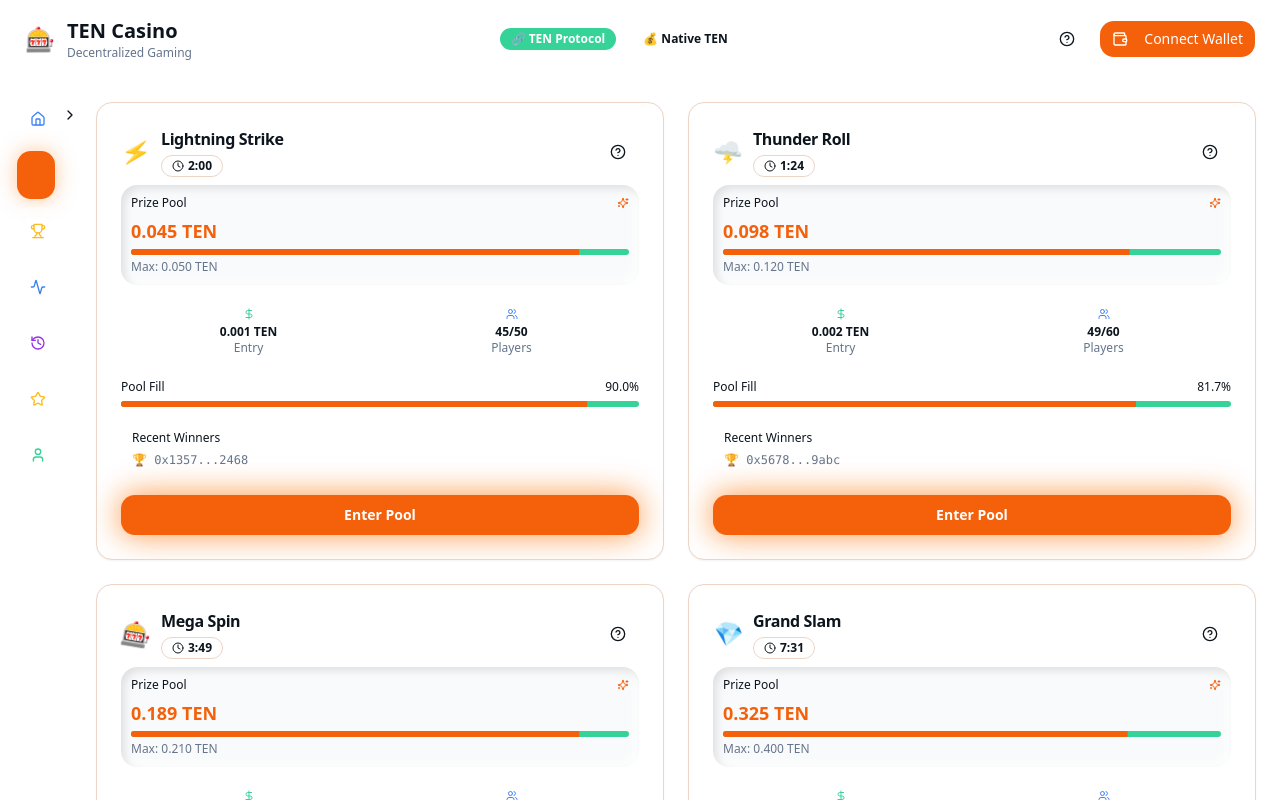
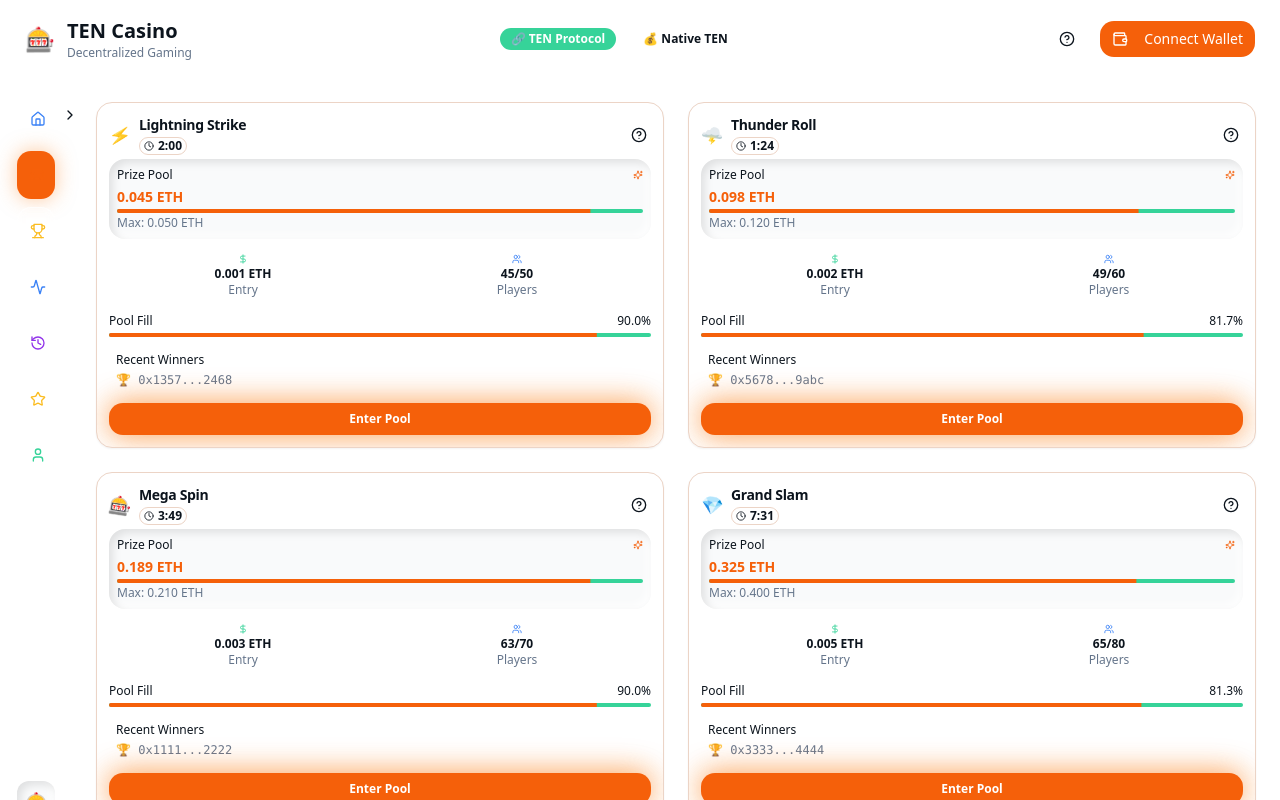
Before and after one commit to somuchrekt/ten-sparkle-casino, a React (Vite) app: page /casino in a window 1280 px wide. Shown: the top 800 px of the page. Built offline with nearby package versions, Linux system fonts and the light colour scheme.

Commit message:
Fix guide modal and pool card styling
- Fixed the "Next" button functionality in the casino guide modal.
- Made casino page pool cards more compact, matching the style of the winners page.
- Changed the currency for pool entry from TEN to ETH.

```diff
--- a/src/components/casino/GuideModal.tsx
+++ b/src/components/casino/GuideModal.tsx
@@ -129,11 +129,11 @@ const GuideModal = ({ open, onClose }: GuideModalProps) => {
               <div className="grid grid-cols-3 gap-2 text-sm">
                 <div>
                   <div className="text-xs text-muted-foreground">Entry</div>
-                  <div className="font-semibold">0.001 TEN</div>
+                  <div className="font-semibold">0.001 ETH</div>
                 </div>
                 <div>
                   <div className="text-xs text-muted-foreground">Max Prize</div>
-                  <div className="font-semibold">0.05 TEN</div>
+                  <div className="font-semibold">0.05 ETH</div>
                 </div>
                 <div>
                   <div className="text-xs text-muted-foreground">Timer</div>
@@ -156,11 +156,11 @@ const GuideModal = ({ open, onClose }: GuideModalProps) => {
               <div className="grid grid-cols-3 gap-2 text-sm">
                 <div>
                   <div className="text-xs text-muted-foreground">Entry</div>
-                  <div className="font-semibold">0.002 TEN</div>
+                  <div className="font-semibold">0.002 ETH</div>
                 </div>
                 <div>
                   <div className="text-xs text-muted-foreground">Max Prize</div>
-                  <div className="font-semibold">0.12 TEN</div>
+                  <div className="font-semibold">0.12 ETH</div>
                 </div>
                 <div>
                   <div className="text-xs text-muted-foreground">Timer</div>
@@ -183,11 +183,11 @@ const GuideModal = ({ open, onClose }: GuideModalProps) => {
               <div className="grid grid-cols-3 gap-2 text-sm">
                 <div>
                   <div className="text-xs text-muted-foreground">Entry</div>
-                  <div className="font-semibold">0.003 TEN</div>
+                  <div className="font-semibold">0.003 ETH</div>
                 </div>
                 <div>
                   <div className="text-xs text-muted-foreground">Max Prize</div>
-                  <div className="font-semibold">0.21 TEN</div>
+                  <div className="font-semibold">0.21 ETH</div>
                 </div>
                 <div>
                   <div className="text-xs text-muted-foreground">Timer</div>
@@ -210,11 +210,11 @@ const GuideModal = ({ open, onClose }: GuideModalProps) => {
               <div className="grid grid-cols-3 gap-2 text-sm">
                 <div>
                   <div className="text-xs text-muted-foreground">Entry</div>
-                  <div className="font-semibold">0.005 TEN</div>
+                  <div className="font-semibold">0.005 ETH</div>
                 </div>
                 <div>
                   <div className="text-xs text-muted-foreground">Max Prize</div>
-                  <div className="font-semibold">0.40 TEN</div>
+                  <div className="font-semibold">0.40 ETH</div>
                 </div>
                 <div>
                   <div className="text-xs text-muted-foreground">Timer</div>
@@ -418,13 +418,13 @@ const GuideModal = ({ open, onClose }: GuideModalProps) => {
                 Start Playing
               </Button>
             ) : (
-              <Button
-                onClick={handleNextClick}
-                className="neomorphic-hover pointer-events-auto"
-                style={{ pointerEvents: 'auto' }}
-              >
-                Next <ChevronRight className="h-4 w-4 ml-1" />
-              </Button>
+            <Button
+              onClick={handleNextClick}
+              className="neomorphic-hover pointer-events-auto z-50"
+              style={{ pointerEvents: 'auto', position: 'relative', zIndex: 50 }}
+            >
+              Next <ChevronRight className="h-4 w-4 ml-1" />
+            </Button>
             )}
           </div>
         </Tabs>
--- a/src/components/casino/PoolCard.tsx
+++ b/src/components/casino/PoolCard.tsx
@@ -101,21 +101,21 @@ const PoolCard = ({ pool, entryStatus, onEntry, onGuide }: PoolCardProps) => {
       style={{ pointerEvents: 'auto' }}
     >
       <Card className="neomorphic holographic h-full overflow-hidden" style={{ pointerEvents: 'auto' }}>
-        <CardHeader className="pb-2">
+        <CardHeader className="pb-1 px-3 pt-3">
           <div className="flex items-center justify-between">
-            <div className="flex items-center gap-2.5">
+            <div className="flex items-center gap-2">
               <motion.div
-                className="text-2xl"
+                className="text-lg"
                 animate={{ rotate: [0, 10, -10, 0] }}
                 transition={{ duration: 2, repeat: Infinity, repeatDelay: 3 }}
               >
                 {pool.emoji}
               </motion.div>
               <div>
-                <CardTitle className="text-base">{pool.name}</CardTitle>
-                <div className="flex items-center gap-2 mt-1">
-                  <Badge variant="outline" className="text-xs">
-                    <Clock className="h-3 w-3 mr-1" />
+                <CardTitle className="text-sm">{pool.name}</CardTitle>
+                <div className="flex items-center gap-1 mt-0.5">
+                  <Badge variant="outline" className="text-xs px-1 py-0">
+                    <Clock className="h-2.5 w-2.5 mr-1" />
                     {formatTime(timeLeft)}
                   </Badge>
                 </div>
@@ -125,60 +125,60 @@ const PoolCard = ({ pool, entryStatus, onEntry, onGuide }: PoolCardProps) => {
               variant="ghost"
               size="sm"
               onClick={handleGuideClick}
-              className="glass-light hover:glass-medium pointer-events-auto z-10"
+              className="glass-light hover:glass-medium pointer-events-auto z-10 p-1 h-6 w-6"
               style={{ pointerEvents: 'auto' }}
             >
-              <HelpCircle className="h-3 w-3" />
+              <HelpCircle className="h-2.5 w-2.5" />
             </Button>
           </div>
         </CardHeader>
 
-        <CardContent className="space-y-3">
+        <CardContent className="space-y-2 px-3 pb-3">
           {/* Prize Pool */}
-          <div className="neomorphic-inset p-2.5 rounded-lg">
-            <div className="flex justify-between items-center mb-1.5">
+          <div className="neomorphic-inset p-2 rounded-lg">
+            <div className="flex justify-between items-center mb-1">
               <span className="text-xs font-medium">Prize Pool</span>
-              <Sparkles className="h-3 w-3 text-primary" />
+              <Sparkles className="h-2.5 w-2.5 text-primary" />
             </div>
-            <div className="text-lg font-bold text-primary mb-1">
-              {pool.currentPrize.toFixed(3)} TEN
+            <div className="text-sm font-bold text-primary mb-0.5">
+              {pool.currentPrize.toFixed(3)} ETH
             </div>
             <Progress
               value={prizePercentage}
-              className="h-1.5"
+              className="h-1"
             />
-            <div className="text-xs text-muted-foreground mt-1">
-              Max: {pool.maxPrize.toFixed(3)} TEN
+            <div className="text-xs text-muted-foreground mt-0.5">
+              Max: {pool.maxPrize.toFixed(3)} ETH
             </div>
           </div>
 
           {/* Stats Grid */}
-          <div className="grid grid-cols-2 gap-2">
-            <div className="glass-light p-2.5 rounded-lg text-center">
-              <DollarSign className="h-3 w-3 mx-auto mb-1 text-secondary" />
-              <div className="text-xs font-semibold">{pool.entryFee.toFixed(3)} TEN</div>
+          <div className="grid grid-cols-2 gap-1.5">
+            <div className="glass-light p-1.5 rounded text-center">
+              <DollarSign className="h-2.5 w-2.5 mx-auto mb-0.5 text-secondary" />
+              <div className="text-xs font-semibold">{pool.entryFee.toFixed(3)} ETH</div>
               <div className="text-xs text-muted-foreground">Entry</div>
             </div>
-            <div className="glass-light p-2.5 rounded-lg text-center">
-              <Users className="h-3 w-3 mx-auto mb-1 text-accent" />
+            <div className="glass-light p-1.5 rounded text-center">
+              <Users className="h-2.5 w-2.5 mx-auto mb-0.5 text-accent" />
               <div className="text-xs font-semibold">{pool.playerCount}/{pool.maxPlayers}</div>
               <div className="text-xs text-muted-foreground">Players</div>
             </div>
           </div>
 
           {/* Player Progress */}
-          <div className="space-y-1.5">
+          <div className="space-y-1">
             <div className="flex justify-between text-xs">
               <span>Pool Fill</span>
               <span>{fillPercentage.toFixed(1)}%</span>
             </div>
-            <Progress value={fillPercentage} className="h-1.5" />
+            <Progress value={fillPercentage} className="h-1" />
           </div>
 
           {/* Recent Winners */}
-          <div className="glass-light p-2.5 rounded-lg">
-            <div className="text-xs font-medium mb-1.5">Recent Winners</div>
-            <div className="h-5 overflow-hidden">
+          <div className="glass-light p-1.5 rounded">
+            <div className="text-xs font-medium mb-1">Recent Winners</div>
+            <div className="h-4 overflow-hidden">
               <AnimatePresence mode="wait">
                 <motion.div
                   key={winnerIndex}
@@ -199,7 +199,7 @@ const PoolCard = ({ pool, entryStatus, onEntry, onGuide }: PoolCardProps) => {
             onClick={handleEntryClick}
             disabled={entryStatus === 'awaiting'}
             variant={buttonProps.variant}
-            className={`w-full h-10 text-sm font-semibold relative z-10 ${buttonProps.className}`}
+            className={`w-full h-8 text-xs font-semibold relative z-10 ${buttonProps.className}`}
             style={{ pointerEvents: entryStatus === 'awaiting' ? 'none' : 'auto' }}
           >
             {buttonProps.text}
```
